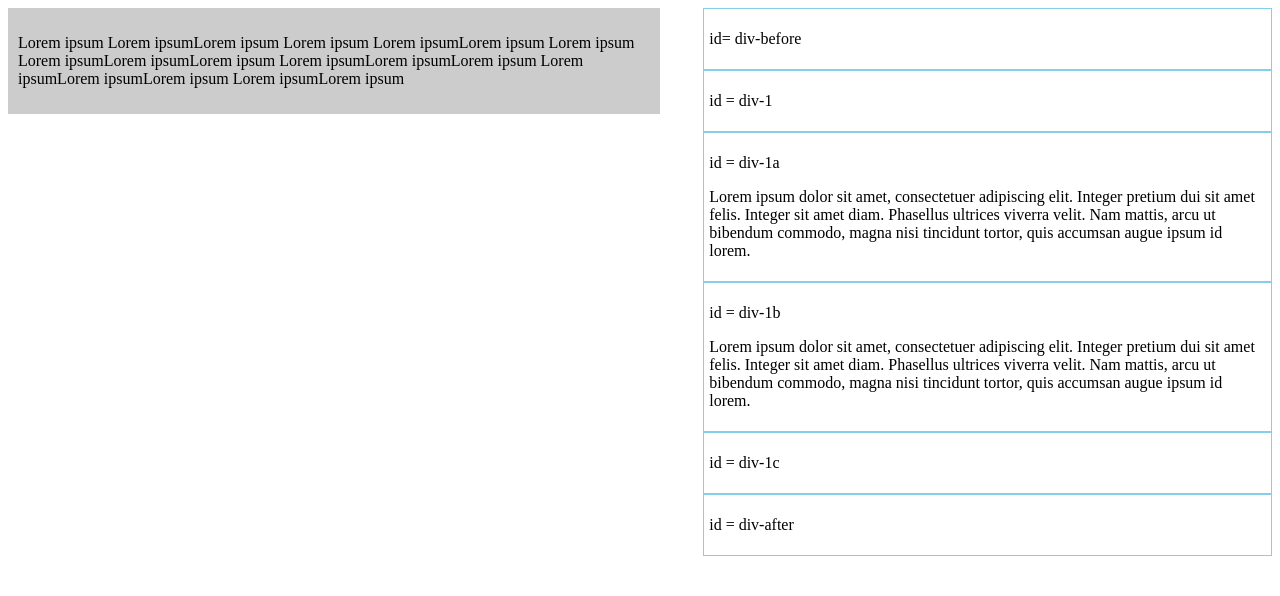
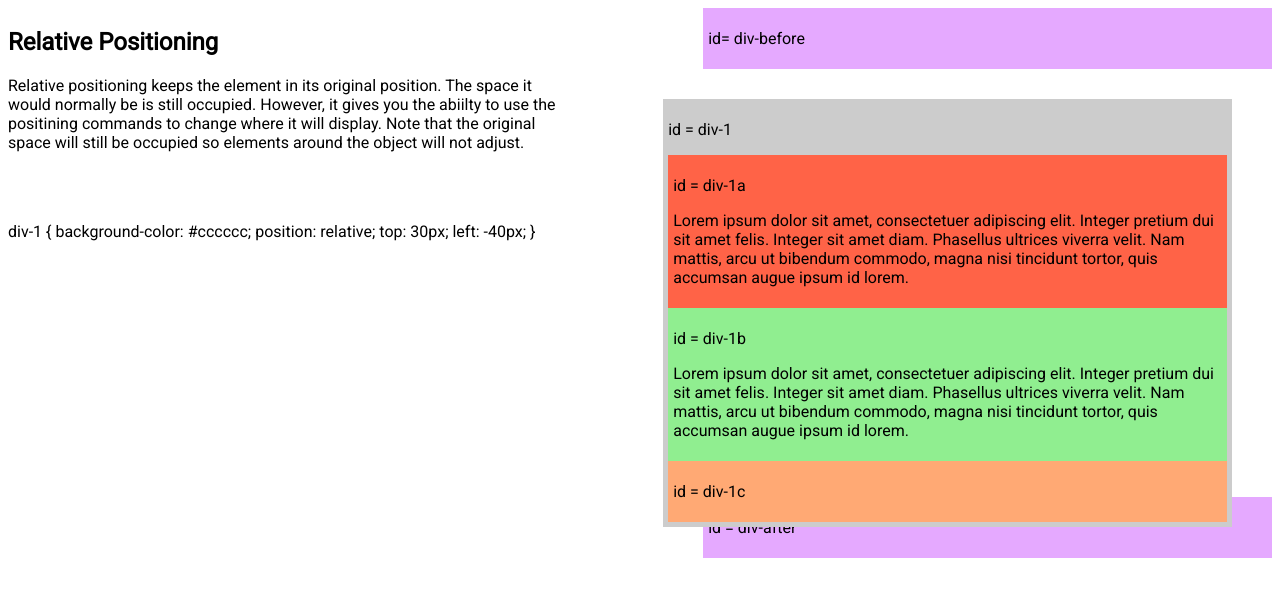
Before and after one commit to Will-He-Iz/matroskya_dolls, a plain HTML site: page index.html in a window 1280 px wide. Drawn offline with Linux system fonts and the light colour scheme.

Commit message:
styled divs

```diff
--- a/index.html
+++ b/index.html
@@ -2,23 +2,40 @@
 <html>
 <head>
   <title>matroskya dolls</title>
+  <link href='https://fonts.googleapis.com/css?family=Roboto' rel='stylesheet' type='text/css'>
   <link href="my_style.css" type="text/css" rel="stylesheet">
 </head>
 <body>
 
-  <div class="explanation">
-    <p>
-      Lorem ipsum Lorem ipsumLorem ipsum Lorem ipsum Lorem ipsumLorem ipsum Lorem ipsum Lorem ipsumLorem ipsumLorem ipsum Lorem ipsumLorem ipsumLorem ipsum Lorem ipsumLorem ipsumLorem ipsum Lorem ipsumLorem ipsum
-    </p>
-  </div>
-<div class="container">
+<!-- Relative -->
+<div class="absolute">
+  <h2>Relative Positioning</h2>
+  <p>
+    Relative positioning keeps the element in its original position.  The space it would normally be is still occupied.  However, it gives you the abiilty to use the positining commands to change
+    where it will display.  Note that the original space will still be occupied so elements around the object will not adjust.
+  </p>
+  <br>
+  <br>
+  <p>
+    div-1 {
+      background-color: #cccccc;
+      position: relative;
+      top: 30px;
+      left: -40px;
+    }
+  </p>
+</div>
+<!-- Relative end -->
+
+
+<div class="container col-xs-7">
   <div id="div-before" class="all-divs">
     <p>id= div-before</p>
   </div>
 
   <div id="div-1" class="all-divs">
     <p>id = div-1</p>
-  </div>
+
 
   <div id="div-1a" class="all-divs">
     <p>id = div-1a</p>
@@ -37,11 +54,13 @@
   <div id="div-1c" class="all-divs">
     <p>id = div-1c</p>
   </div>
+</div>
 
   <div id="div-after" class="all-divs">
     <p>id = div-after</p>
   </div>
 </div>
 
+
 </body>
 </html>
--- a/my_style.css
+++ b/my_style.css
@@ -1,8 +1,16 @@
+/* Typeography
+====================================*/
+
+* {
+  font-family: 'Roboto', sans-serif;
+}
+
+
 /* All Div Style
 ====================================*/
 
 .all-divs {
-  border: solid skyblue 1px;
+  border: none;
   height: auto;
   padding: 5px;
 }
@@ -11,6 +19,44 @@
   float: right;
   height: auto;
   width: 45%;
+}
+
+.absolute {
+  float: left;
+  width: 45%;
+}
+
+#div-before {
+  background-color: #E5A9FF;
+
+}
+
+#div-after {
+  background-color: #E5A9FF;
+
+}
+
+
+#div-1 {
+  background-color: #cccccc;
+  position: relative;
+  top: 30px;
+  left: -40px;
+}
+
+#div-1a {
+  background-color: tomato;
+
+}
+
+#div-1b {
+  background-color: lightgreen;
+
+}
+
+#div-1c {
+  background-color: #FFA974;
+
 }
 
 /* Explanation
```
